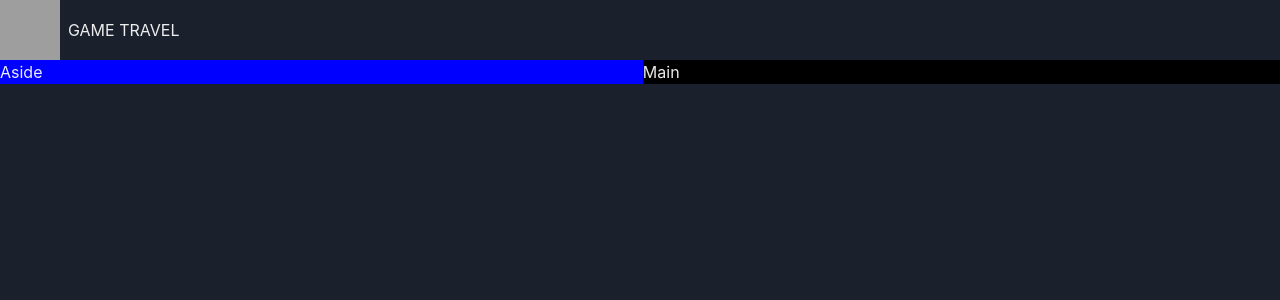
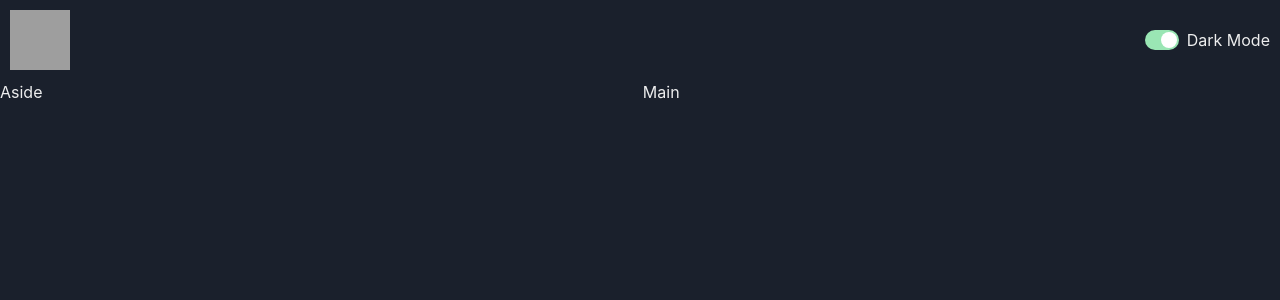
Before and after one commit to Briyad37/GameHub, a React (Vite) app: page / in a window 1280 px wide. Shown: the top 300 px of the page. Built offline with nearby package versions, Linux system fonts and the light colour scheme; grey boxes are pictures that could not be loaded.

Commit message:
build color switch

```diff
--- a/src/App.tsx
+++ b/src/App.tsx
@@ -13,14 +13,10 @@
           <NavBar />
         </GridItem>
         <Show above="lg">
-          <GridItem area="aside" bg="blue">
-            Aside
-          </GridItem>
+          <GridItem area="aside">Aside</GridItem>
         </Show>
 
-        <GridItem area="main" bg="black">
-          Main
-        </GridItem>
+        <GridItem area="main">Main</GridItem>
       </Grid>
     </>
   );
--- /dev/null
+++ b/src/components/NavBar/colorModeSwitch.tsx
@@ -0,0 +1,18 @@
+import { HStack, Switch, Text, useColorMode } from "@chakra-ui/react";
+
+export default function ColorModeSwitch() {
+  const { colorMode, toggleColorMode } = useColorMode();
+
+  return (
+    <>
+      <HStack>
+        <Switch
+          isChecked={colorMode === "dark"}
+          onChange={toggleColorMode}
+          colorScheme="green"
+        />
+        <Text>Dark Mode</Text>
+      </HStack>
+    </>
+  );
+}
--- a/src/components/NavBar/navBar.tsx
+++ b/src/components/NavBar/navBar.tsx
@@ -1,11 +1,12 @@
 import { HStack, Image, Text } from "@chakra-ui/react";
 import logo from "./logo.jpg";
+import ColorModeSwitch from "./colorModeSwitch";
 
 export default function NavBar() {
   return (
-    <HStack>
+    <HStack justifyContent="space-between" padding="10px">
       <Image src={logo} boxSize="60px" />
-      <Text>GAME TRAVEL</Text>
+      <ColorModeSwitch />
     </HStack>
   );
 }
```
